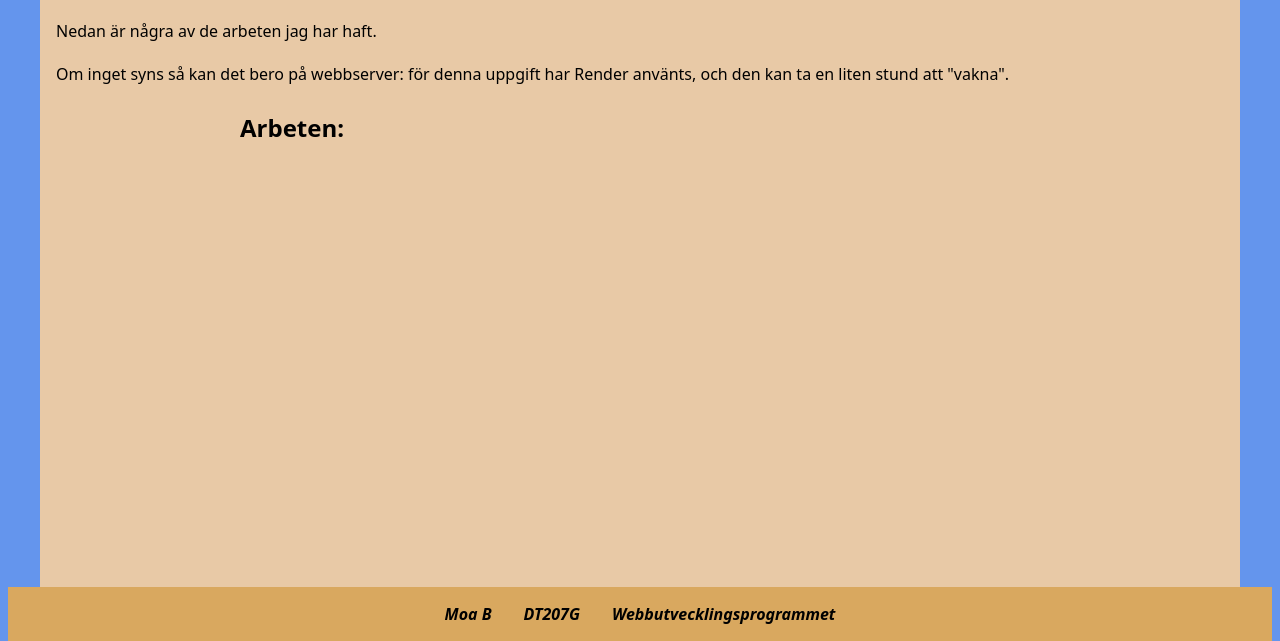
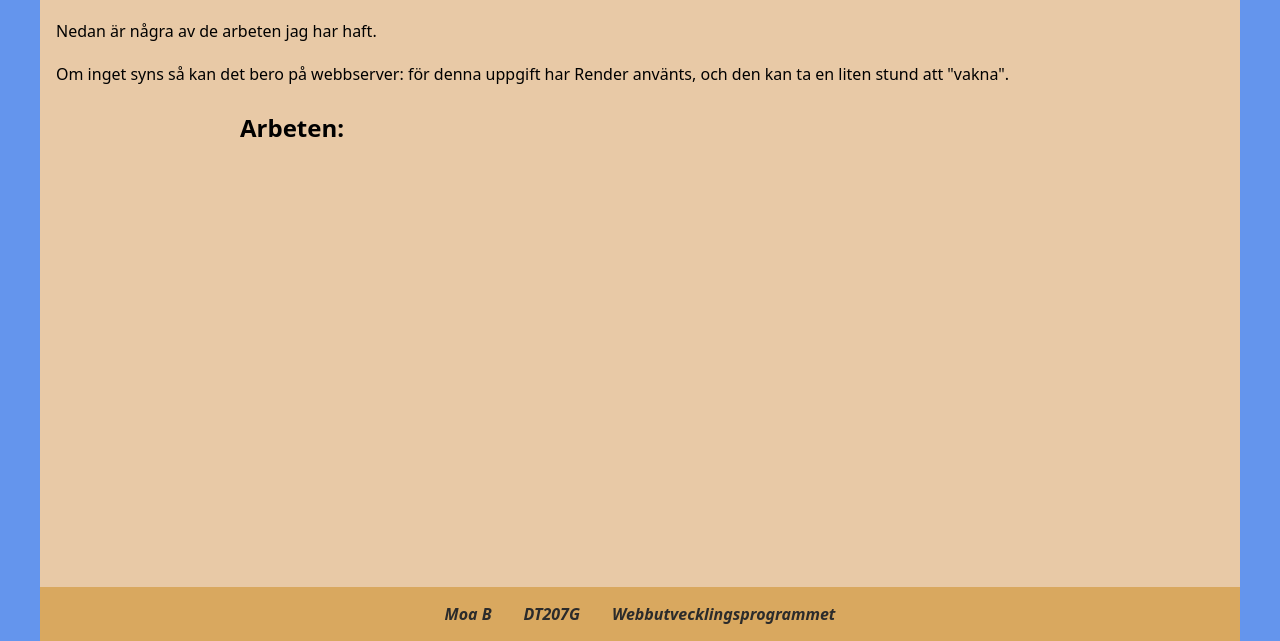
Before and after one commit to Kiim94/labb2-front-server, a website built with Vite: page index.html in a window 1280 px wide. Shown: the part 159-800 px from the top of the page. Built offline with nearby package versions, Linux system fonts and the light colour scheme; no server answers.

Commit message:
Sista commit: lite styling, kommentarer, justeringar

```diff
--- a/src/style.scss
+++ b/src/style.scss
@@ -152,6 +152,10 @@ footer{
     gap:2rem;
     justify-content:center;
     background-color:#D9A85F;
+    color: #2b2b2b;
+    margin:0 auto;
+    width:100%;
+    max-width:1200px;
     font-style:italic;
     font-weight:bold;
 }
```
Also changed, not shown: src/main.js (+7 -3 lines).
